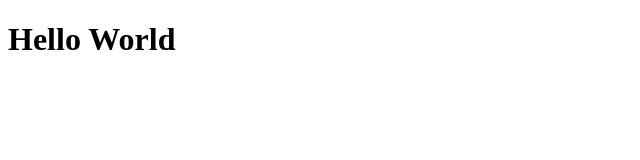
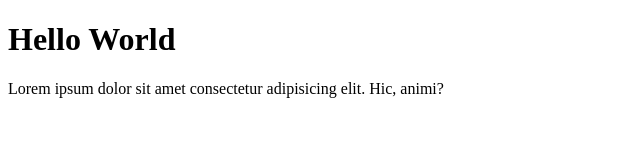
Before and after one commit to nandonyata/git-test, a plain HTML site: page index.html in a window 1280 px wide. Shown: the whole page, without its empty margins (0-640 px from the left). Drawn offline with Linux system fonts and the light colour scheme.

Commit message:
menambahkan paragraf di html

```diff
--- a/index.html
+++ b/index.html
@@ -8,5 +8,6 @@
   </head>
   <body>
     <h1>Hello World</h1>
+    <p>Lorem ipsum dolor sit amet consectetur adipisicing elit. Hic, animi?</p>
   </body>
 </html>
```
